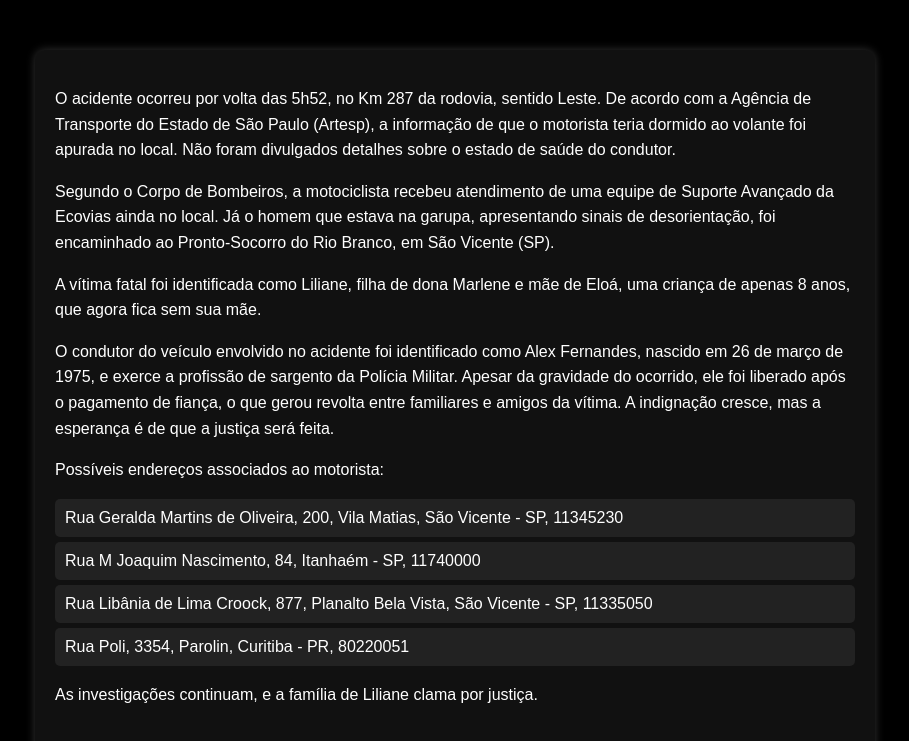
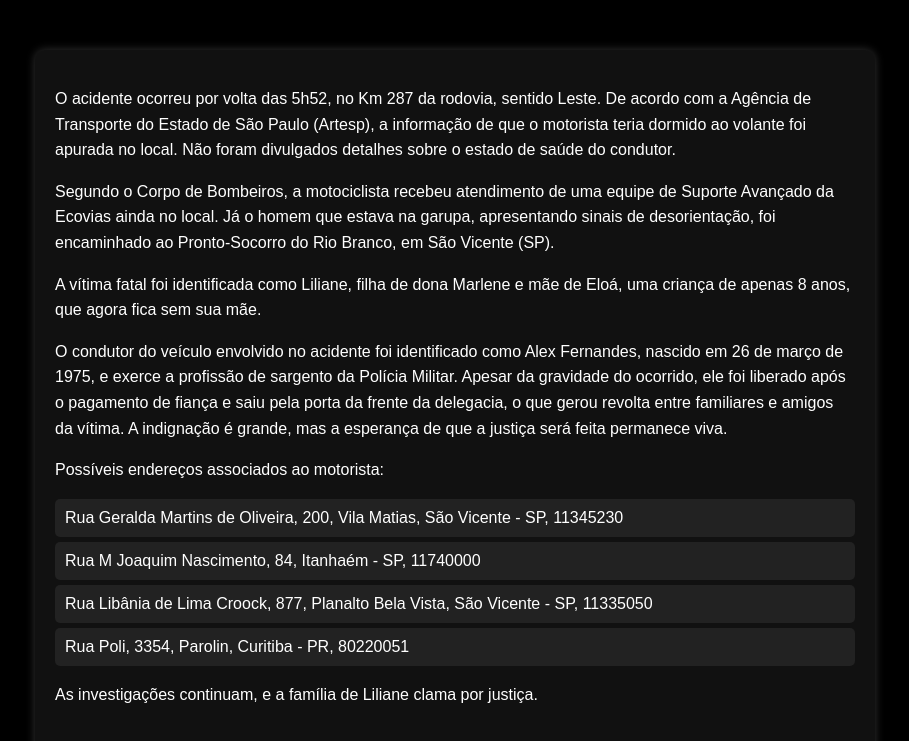
Before and after one commit to justice0x1/justice0x1.github.io, a plain HTML site: page index.html in a window 1280 px wide. Shown: the top 741 px of the page, without its empty margins (185-1094 px from the left). Drawn offline with Linux system fonts and the light colour scheme.

Commit message:
Update index.html

```diff
--- a/index.html
+++ b/index.html
@@ -50,7 +50,7 @@
         <p>O acidente ocorreu por volta das 5h52, no Km 287 da rodovia, sentido Leste. De acordo com a Agência de Transporte do Estado de São Paulo (Artesp), a informação de que o motorista teria dormido ao volante foi apurada no local. Não foram divulgados detalhes sobre o estado de saúde do condutor.</p>
         <p>Segundo o Corpo de Bombeiros, a motociclista recebeu atendimento de uma equipe de Suporte Avançado da Ecovias ainda no local. Já o homem que estava na garupa, apresentando sinais de desorientação, foi encaminhado ao Pronto-Socorro do Rio Branco, em São Vicente (SP).</p>
         <p>A vítima fatal foi identificada como Liliane, filha de dona Marlene e mãe de Eloá, uma criança de apenas 8 anos, que agora fica sem sua mãe.</p>
-        <p>O condutor do veículo envolvido no acidente foi identificado como Alex Fernandes, nascido em 26 de março de 1975, e exerce a profissão de sargento da Polícia Militar. Apesar da gravidade do ocorrido, ele foi liberado após o pagamento de fiança, o que gerou revolta entre familiares e amigos da vítima. A indignação cresce, mas a esperança é de que a justiça será feita.</p>
+        <p>O condutor do veículo envolvido no acidente foi identificado como Alex Fernandes, nascido em 26 de março de 1975, e exerce a profissão de sargento da Polícia Militar. Apesar da gravidade do ocorrido, ele foi liberado após o pagamento de fiança e saiu pela porta da frente da delegacia, o que gerou revolta entre familiares e amigos da vítima. A indignação é grande, mas a esperança de que a justiça será feita permanece viva.</p>
         <p>Possíveis endereços associados ao motorista:</p>
         <ul>
             <li>Rua Geralda Martins de Oliveira, 200, Vila Matias, São Vicente - SP, 11345230</li>
```
